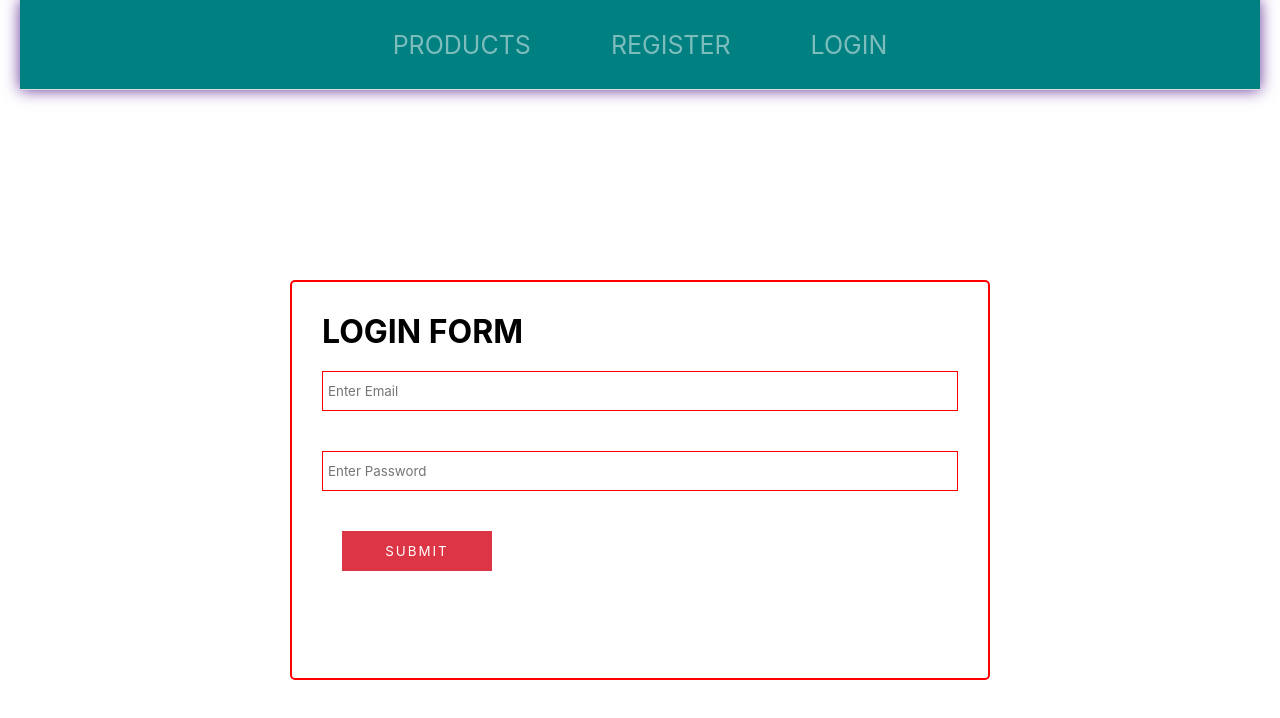
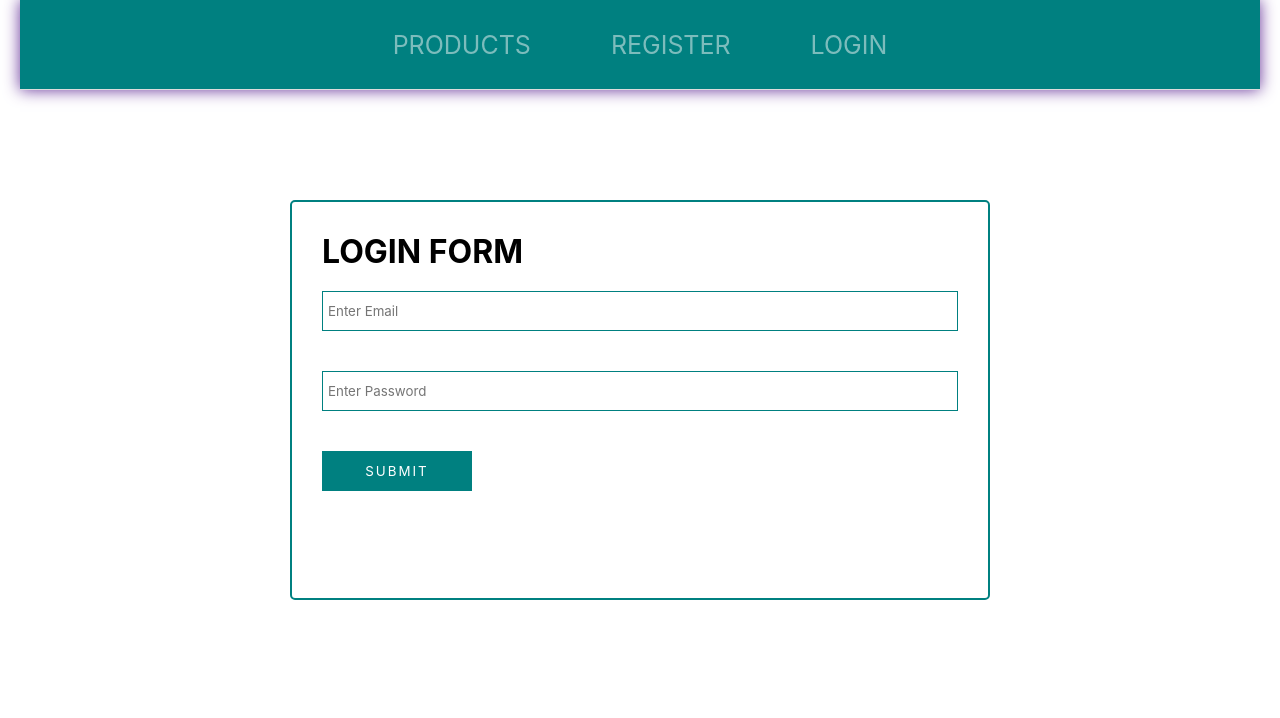
Before and after one commit to Imdaadh/SPM_PROJECT, a React (Create React App) app in the folder Frontend/client/: page /login in a window 1280 px wide. Shown: the top 718 px of the page. Built offline with nearby package versions, Linux system fonts and the light colour scheme; no server answers.

Commit message:
Update Login.js
login interface changed

```diff
--- a/Frontend/client/src/components/Registration/Login.js
+++ b/Frontend/client/src/components/Registration/Login.js
@@ -40,10 +40,10 @@ class Login extends PureComponent {
                     }else{
                         sessionStorage.setItem("token",res.data.accessToken)
                         if (res.data.role==='admin') {
-                            alert("welcome"+res.data.role)
+                            alert("welcome "+res.data.role)
                             this.props.history.push('/adminProducts')
                         }else if(res.data.role==='user'){
-                            alert("welcome"+res.data.role)
+                            alert("welcome "+res.data.role)
                             this.props.history.push('/userProducts')
                         }
                         else if(res.data.role==='adminP'){
@@ -64,17 +64,17 @@ class Login extends PureComponent {
 
                 <br/>
                 <br/>
-                <div className="login-page" style={{borderColor:"red",marginTop:150}}>
+                <div className="login-page" style={{borderColor:"teal",marginTop:70}}>
                     <h1>LOGIN FORM </h1>
-                    <form  onSubmit={this.onSubmit} style={{borderColor:"red"}}>
-                        <div className="form-group" style={{borderColor:"red"}}>
-                            <input type="text" className="form-control"  style={{borderColor:"red"}} placeholder="Enter Email" name="email"  value={this.state.email}  onChange={this.onChange} required={true} />
+                    <form  onSubmit={this.onSubmit} style={{borderColor:"teal"}}>
+                        <div className="form-group" style={{borderColor:"teal"}}>
+                            <input type="text" className="form-control"  style={{borderColor:"teal"}} placeholder="Enter Email" name="email"  value={this.state.email}  onChange={this.onChange} required={true} />
                         </div>
-                        <div className="form-group" style={{borderColor:"red"}}>
-                            <input type="password" className="form-control"  style={{borderColor:"red"}} placeholder="Enter Password" name="password"  value={this.state.password}  onChange={this.onChange} required={true} />
+                        <div className="form-group" style={{borderColor:"teal"}}>
+                            <input type="password" className="form-control"  style={{borderColor:"teal"}} placeholder="Enter Password" name="password"  value={this.state.password}  onChange={this.onChange} required={true} />
                         </div>
                         <div className="row">
-                            <button type="submit"  style={{backgroundColor:"#DC3545", border:"none", marginLeft:"20px"}}>submit</button>
+                            <button type="submit"  style={{backgroundColor:"teal", border:"none"}}>submit</button>
                         </div>
                     </form>
                 </div>
```
